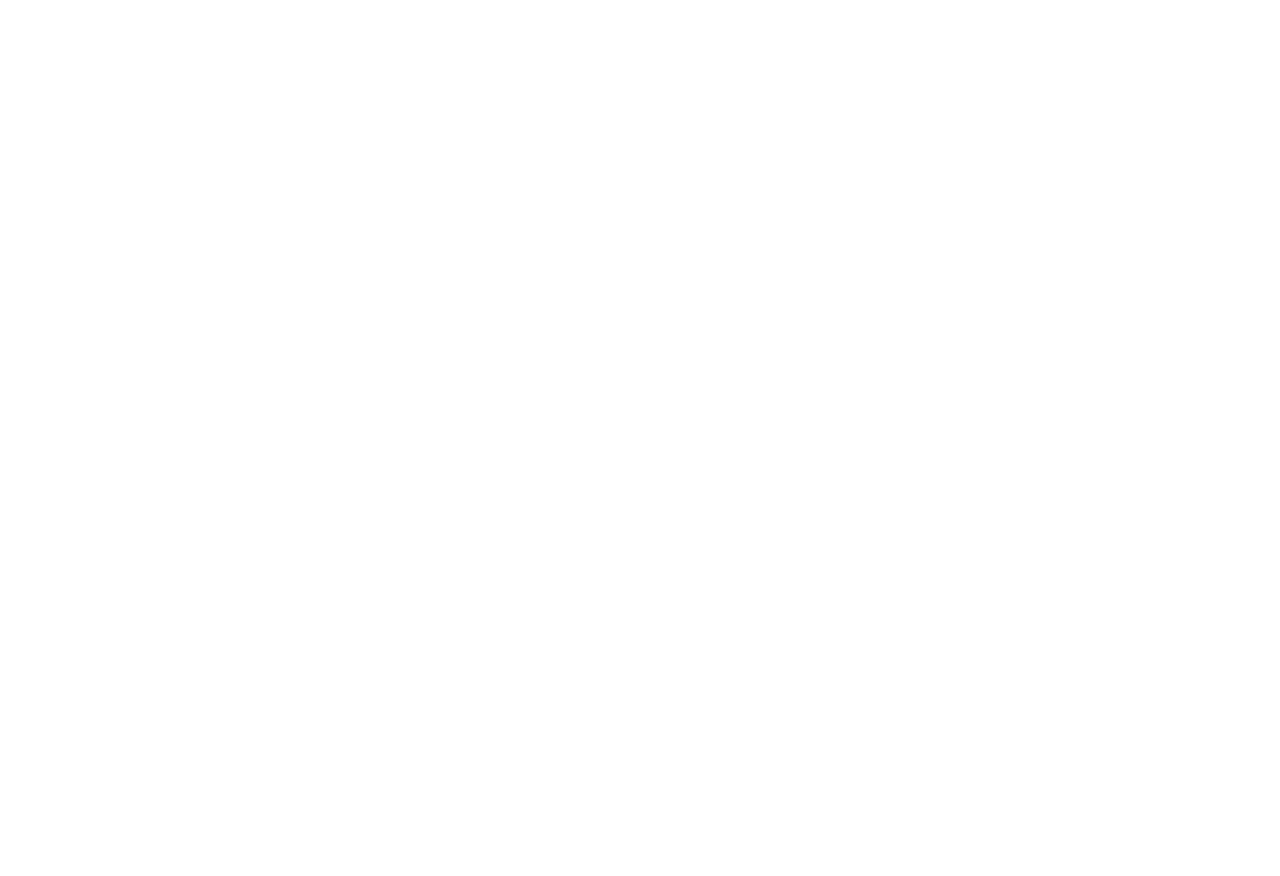
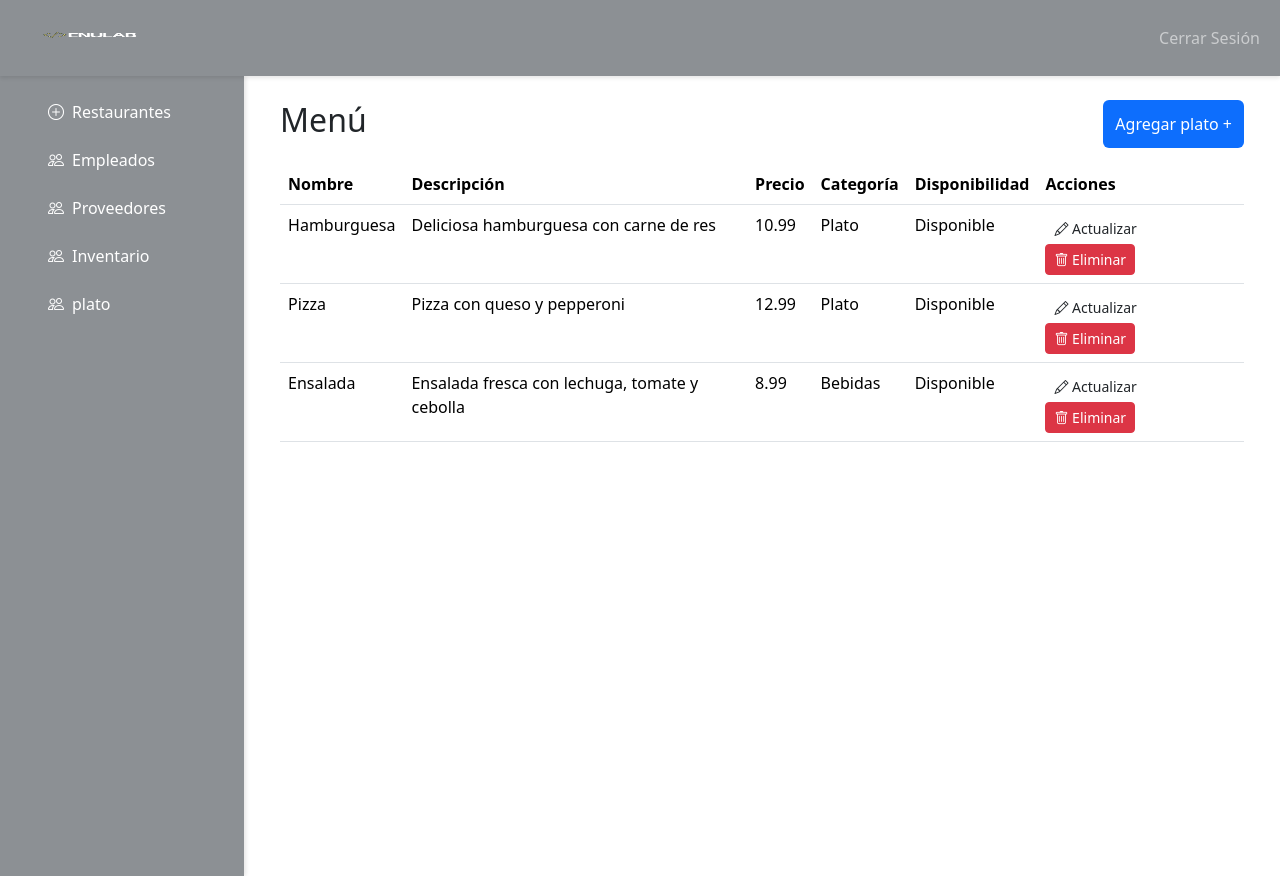
Before and after one commit to SebastianDonoso03/Enulab-Front, a React (Create React App) app: page /Menu in a window 1280 px wide. Before the commit this address had no page. Before the commit the page ends 800 px from the top, so only its background shows below. Built offline with nearby package versions, Linux system fonts and the light colour scheme.

Commit message:
Creacion menu y redireccion a restaurantes sin sidebar

```diff
--- a/src/App.js
+++ b/src/App.js
@@ -16,6 +16,8 @@
 import CrearRestaurante from "./components/admin/CrearRestaurant";
 import Login from "./components/Login/Login";
 import Register from "./components/Login/Registro";
+import CrearPlato from "./components/admin/CrearPlato";
+import Menu from "./components/admin/Menu";
 
 const LayoutPrincipal = ({ children }) => (
   <>
@@ -27,6 +29,13 @@
   </>
 );
 
+const LayoutRestaurantes = ({ children }) => (
+  <>
+    <Navbar />
+    <div className="content p-4">{children}</div>
+  </>
+);
+
 function App() {
   return (
     <Router>
@@ -34,6 +43,7 @@
         <Route path="/" element={<Login />} />
         <Route path="/login" element={<Login />} />
         <Route path="/registro" element={<Register />} />
+
         <Route
           path="/Inicio"
           element={
@@ -61,17 +71,9 @@
         <Route
           path="/crear-restaurantes"
           element={
-            <LayoutPrincipal>
+            <LayoutRestaurantes>
               <CrearRestaurante />
-            </LayoutPrincipal>
-          }
-        />
-        <Route
-          path="/restaurantes"
-          element={
-            <LayoutPrincipal>
-              <Restaurantes />
-            </LayoutPrincipal>
+            </LayoutRestaurantes>
           }
         />
         <Route
@@ -106,6 +108,30 @@
             </LayoutPrincipal>
           }
         />
+        <Route
+          path="/Crearplato"
+          element={
+            <LayoutPrincipal>
+              <CrearPlato />
+            </LayoutPrincipal>
+          }
+        />
+         <Route
+          path="/Menu"
+          element={
+            <LayoutPrincipal>
+              <Menu />
+            </LayoutPrincipal>
+          }
+        />
+        <Route
+          path="/restaurantes"
+          element={
+            <LayoutRestaurantes>
+              <Restaurantes />
+            </LayoutRestaurantes>
+          }
+        />
       </Routes>
     </Router>
   );
--- a/src/components/Login/Login.js
+++ b/src/components/Login/Login.js
@@ -5,7 +5,7 @@
 const Login = () => {
   const handleSubmit = (e) => {
     e.preventDefault();
-    window.location.href = "/inicio";
+    window.location.href = "/Restaurantes";
   };
 
   return (
--- a/src/components/Sidebar.js
+++ b/src/components/Sidebar.js
@@ -11,21 +11,15 @@
       <div className="p-3">
         <ul className="nav flex-column">
           <li className="nav-item mb-2">
-            <Link className="nav-link text-white" to="/Inicio">
-              <i className="bi bi-house-door me-2"></i>
-              Inicio
+            <Link className="nav-link text-white" to="/restaurantes">
+              <i className="bi bi-plus-circle me-2"></i>
+              Restaurantes
             </Link>
           </li>
           <li className="nav-item mb-2">
             <Link className="nav-link text-white" to="/empleados">
               <i className="bi bi-people me-2"></i>
               Empleados
-            </Link>
-          </li>
-          <li className="nav-item mb-2">
-            <Link className="nav-link text-white" to="/restaurantes">
-              <i className="bi bi-plus-circle me-2"></i>
-              Restaurantes
             </Link>
           </li>
           <li className="nav-item mb-2">
@@ -40,6 +34,12 @@
               Inventario
             </Link>
           </li>
+          <li className="nav-item mb-2">
+            <Link className="nav-link text-white" to="/Menu">
+              <i className="bi bi-people me-2"></i>
+              plato
+            </Link>
+          </li>
         </ul>
       </div>
     </div>
--- /dev/null
+++ b/src/components/admin/CrearPlato.js
@@ -0,0 +1,65 @@
+import React, { useState } from "react";
+import { useNavigate } from "react-router-dom";
+import "../../styles/CrearPlato.css";
+
+const CrearPlato = () => {
+  const [formData, setFormData] = useState({
+    nombre: "",
+    descripcion: "",
+    precio: "",
+    porciones: "",
+    subcategoria: "",
+  });
+  const navigate = useNavigate();
+
+  const handleChange = (e) => {
+    setFormData({ ...formData, [e.target.name]: e.target.value });
+  };
+  const handleSubmit = (e) => {
+    e.preventDefault();
+    console.log("Plato agregado:", formData);
+    navigate("/menu");
+  };
+  return (
+    <div className="plato-container">
+      <h2 className="plato-header">Creación de plato</h2>
+      <form className="plato-form" onSubmit={handleSubmit}>
+        <label>Nombre del plato</label>
+        <input type="text" name="nombre" onChange={handleChange} required />
+
+        <label>Descripcion</label>
+        <input type="text" name="descripcion" onChange={handleChange} required />
+
+        <label>Precio</label>
+        <input type="number" name="precio" onChange={handleChange} required />
+
+        <label>Tipo de plato</label>
+        <select name="tipoplato" onChange={handleChange}>
+          <option value="Matutina">Plato </option>
+          <option value="Vespertina">Postre </option>
+          <option value="Nocturna">Bebidas </option>
+        </select>
+
+        <label>Estado</label>
+        <select name="estado" onChange={handleChange}>
+          <option value={true}>Disponible</option>
+          <option value={false}>No Disponible</option>
+        </select>
+
+        <div className="form-buttons">
+          <button
+            type="button"
+            className="btn btn-secondary"
+            onClick={() => navigate("/menu")}
+          >
+            Atrás
+          </button>
+          <button type="submit" className="btn btn-primary">
+            Continuar
+          </button>
+        </div>
+      </form>
+    </div>
+  );
+};
+export default CrearPlato;
--- a/src/components/admin/CrearRestaurant.js
+++ b/src/components/admin/CrearRestaurant.js
@@ -34,13 +34,12 @@
               <input type="file" className="form-control" />
             </div>
             <div className="d-flex justify-content-end">
-              {/* Botón para cancelar y regresar a la vista de Restaurantes */}
               <Link to="/restaurantes" className="btn btn-secondary me-2">
                 Cancelar
               </Link>
-              <button type="submit" className="btn btn-primary">
+              <Link to="/restaurantes" className="btn btn-primary">
                 Guardar
-              </button>
+              </Link>
             </div>
           </form>
         </div>
@@ -48,5 +47,4 @@
     </div>
   );
 };
-
 export default CrearRestaurante;
--- /dev/null
+++ b/src/components/admin/Menu.js
@@ -0,0 +1,148 @@
+import React, { useState } from "react";
+import { Link } from "react-router-dom";
+import { Modal, Button } from "react-bootstrap"; // Importa Modal y Button de react-bootstrap
+
+const Menu = () => {
+  const [showModal, setShowModal] = useState(false); // Estado para controlar la visibilidad del modal
+  const [selectedPlato, setSelectedPlato] = useState(null); // Estado para almacenar el plato seleccionado
+
+  const menu = [
+    {
+      id: 1,
+      nombre: "Hamburguesa",
+      descripcion: "Deliciosa hamburguesa con carne de res",
+      precio: 10.99,
+      porciones: 2,
+      categoria: "Plato",
+      disponibilidad: true,
+    },
+    {
+      id: 2,
+      nombre: "Pizza",
+      descripcion: "Pizza con queso y pepperoni",
+      precio: 12.99,
+      porciones: 4,
+      categoria: "Plato",
+      disponibilidad: true,
+    },
+    {
+      id: 3,
+      nombre: "Ensalada",
+      descripcion: "Ensalada fresca con lechuga, tomate y cebolla",
+      precio: 8.99,
+      porciones: 1,
+      categoria: "Bebidas",
+      disponibilidad: true,
+    },
+  ];
+
+  const handleUpdateClick = (plato) => {
+    setSelectedPlato(plato);
+    setShowModal(true);
+  };
+  const handleCloseModal = () => {
+    setShowModal(false);
+    setSelectedPlato(null);
+  };
+  const handleDeleteClick = (id) => {
+    if (window.confirm("¿Estás seguro de que deseas eliminar este plato?")) {
+      console.log("Plato eliminado:", id);
+    }
+  };
+
+  return (
+    <div className="container">
+      <div className="d-flex justify-content-between align-items-center mb-3">
+        <h2>Menú</h2>
+        <Link to="/Crearplato" className="btn btn-primary">
+          Agregar plato +
+        </Link>
+      </div>
+      <table className="table">
+        <thead>
+          <tr>
+            <th>Nombre</th>
+            <th>Descripción</th>
+            <th>Precio</th>
+            <th>Categoría</th>
+            <th>Disponibilidad</th>
+            <th>Acciones</th>
+          </tr>
+        </thead>
+        <tbody>
+          {menu.map((plato) => (
+            <tr key={plato.id}>
+              <td>{plato.nombre}</td>
+              <td>{plato.descripcion}</td>
+              <td>{plato.precio}</td>
+              <td>{plato.categoria}</td>
+              <td>{plato.disponibilidad ? "Disponible" : "No disponible"}</td>
+              <td>
+                <button
+                  className="btn btn-sm me-2"
+                  onClick={() => handleUpdateClick(plato)}
+                >
+                  <i className="bi bi-pencil"></i> Actualizar
+                </button>
+                <button
+                  className="btn btn-danger btn-sm"
+                  onClick={() => handleDeleteClick(plato.id)}
+                >
+                  <i className="bi bi-trash"></i> Eliminar
+                </button>
+              </td>
+            </tr>
+          ))}
+        </tbody>
+      </table>
+      <Modal show={showModal} onHide={handleCloseModal}>
+        <Modal.Header closeButton>
+          <Modal.Title>
+            <i className="bi bi-pencil-square me-2"></i>
+            Actualizar Plato
+          </Modal.Title>
+        </Modal.Header>
+        <Modal.Body>
+          <form>
+            <div className="mb-3">
+              <label className="form-label">Nombre</label>
+              <input
+                type="text"
+                className="form-control"
+                defaultValue={selectedPlato?.nombre || ""}
+              />
+            </div>
+            <div className="mb-3">
+              <label className="form-label">Descripcion</label>
+              <input
+                type="text"
+                className="form-control"
+                defaultValue={selectedPlato?.descripcion || ""}
+              />
+            </div>
+            <div className="mb-3">
+              <label className="form-label">Precio</label>
+              <input
+                type="number"
+                className="form-control"
+                defaultValue={selectedPlato?.precio || ""}
+              />
+            </div>
+            <div className="mb-3">
+              <label className="form-label">Disponibilidad</label>
+              <select
+                className="form-select"
+                defaultValue={selectedPlato?.disponibilidad || ""}
+              >
+                <option value="true">Disponible</option>
+                <option value="false">No disponible</option>
+              </select>
+            </div>
+          </form>
+        </Modal.Body>
+      </Modal>
+    </div>
+  );
+};
+
+export default Menu;
--- a/src/components/admin/Restaurante.js
+++ b/src/components/admin/Restaurante.js
@@ -84,6 +84,9 @@
                 >
                   <i className="bi bi-trash"></i> Eliminar
                 </button>
+                <Link to="/empleados" className="btn btn-info btn-sm">
+                  <i className="bi bi-people"></i> Gestión
+                </Link>
               </div>
             </div>
           </div>
@@ -137,5 +140,4 @@
     </div>
   );
 };
-
 export default Restaurantes;
--- /dev/null
+++ b/src/styles/CrearPlato.css
@@ -0,0 +1,73 @@
+/* Estilo general */
+.plato-container {
+    background-color: #e5e5e5;
+    padding: 20px;
+    border-radius: 8px;
+    width: 100%;
+  }
+
+  /* Estilo del título */
+  .plato-header {
+    display: flex;
+    justify-content: space-between;
+    align-items: center;
+    background-color: black;
+    color: white;
+    padding: 15px;
+    border-radius: 8px;
+    font-size: 1.5rem;
+  }
+
+  /* Botón de agregar empleado */
+  .btn-add {
+    background-color: #007bff;
+    color: white;
+    border-radius: 5px;
+    padding: 8px 12px;
+    text-decoration: none;
+    font-weight: bold;
+  }
+
+  /* Estilos de la tabla */
+  .employee-table {
+    background-color: white;
+    border-radius: 8px;
+    overflow: hidden;
+  }
+
+  .employee-table th {
+    background-color: #f0f0f0;
+    text-align: left;
+    padding: 10px;
+  }
+
+  .plato-table td {
+    padding: 10px;
+    border-bottom: 1px solid #ddd;
+  }
+
+  /* Estilo del formulario */
+  .plato-form {
+    background-color: white;
+    padding: 20px;
+    border-radius: 8px;
+  }
+
+  .plato-form input,
+  .plato-form select {
+    width: 100%;
+    padding: 10px;
+    margin: 5px 0;
+    border-radius: 5px;
+    border: 1px solid #ccc;
+  }
+
+  .form-buttons {
+    display: flex;
+    justify-content: space-between;
+    margin-top: 20px;
+  }
+
+  .form-buttons .btn {
+    width: 48%;
+  }
```
Also changed, not shown: src/components/admin/VerPlato.js (added).
